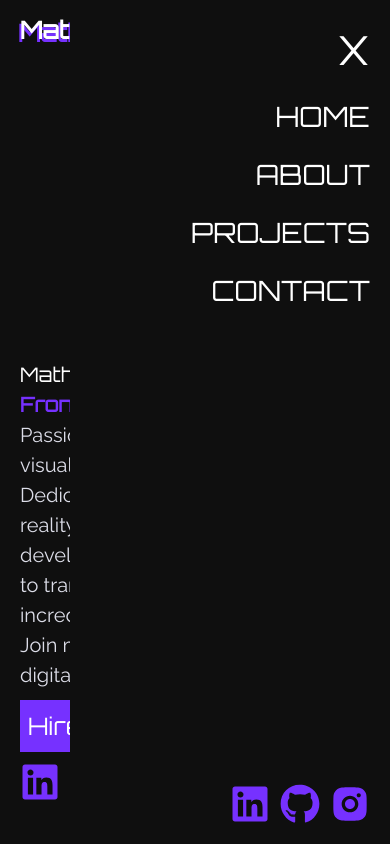
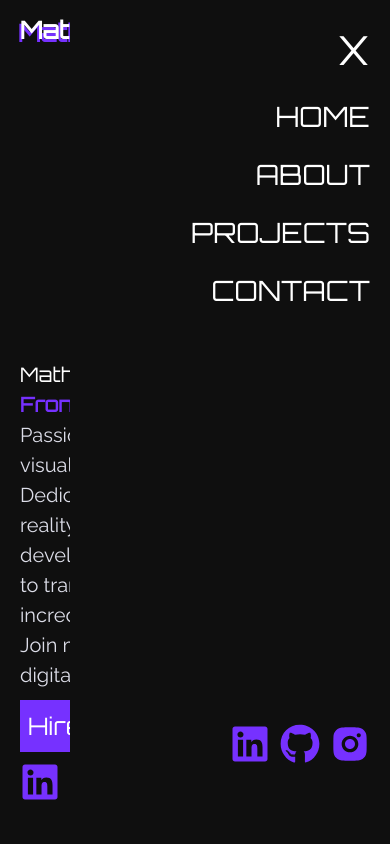
Before and after one commit to Matheus-Rodrigues-Araujo/portfolio, a Next.js app in the folder portfolio-app/: page / in a window 390 px wide. Both pictures are taken after a click on the element 350 px from the left and 30 px from the top of the page. Shown: the top 844 px of the page. Built offline with nearby package versions, Linux system fonts and the light colour scheme.

Commit message:
margin bottom added to sidebar links

```diff
--- a/portfolio-app/components/header.tsx
+++ b/portfolio-app/components/header.tsx
@@ -71,7 +71,7 @@ export default function Header() {
                 </Link>
               </ul>
 
-              <div className="mt-10 sidebar-social-links flex justify-end gap-10">
+              <div className="mt-10 sidebar-social-links flex justify-end mb-60 md:mb-0 gap-10">
                 <Link
                   href="https://www.linkedin.com/in/matheus-rodrigues-araujo/"
                   target="_blank"
```
